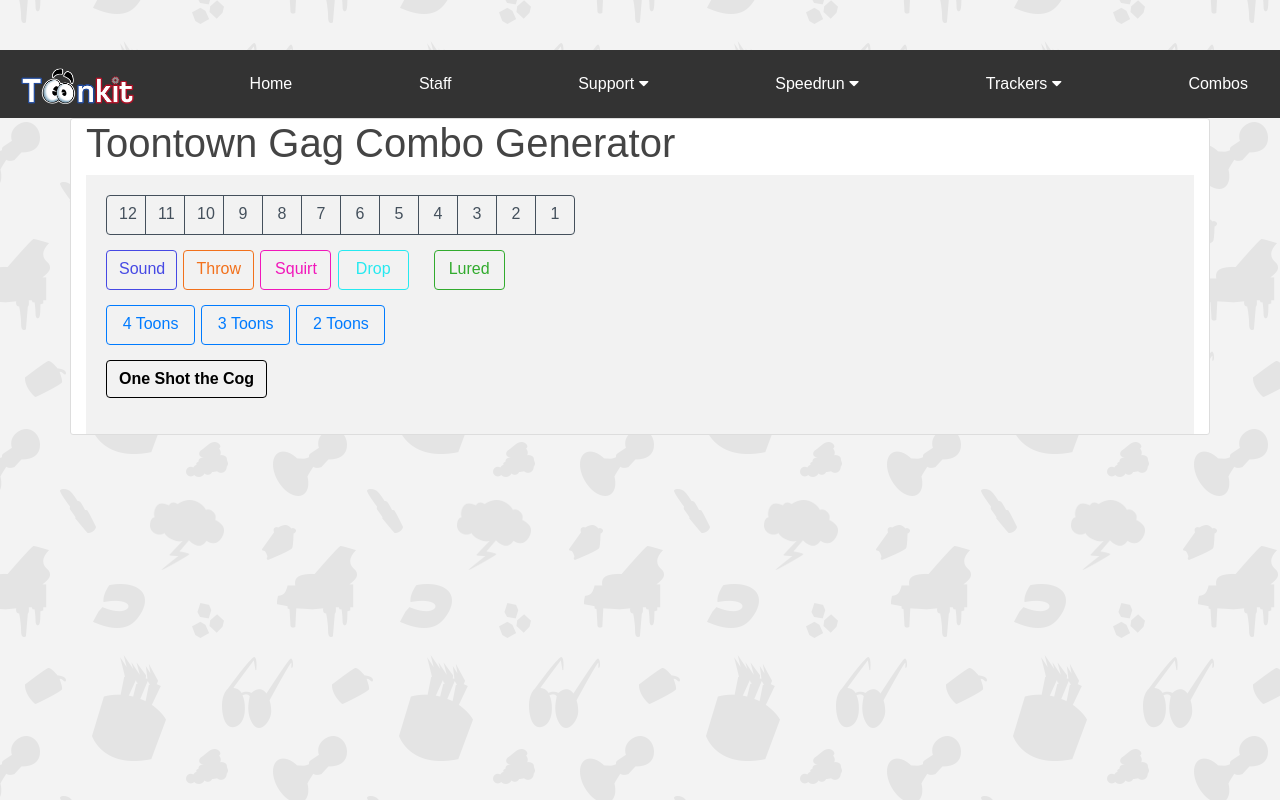
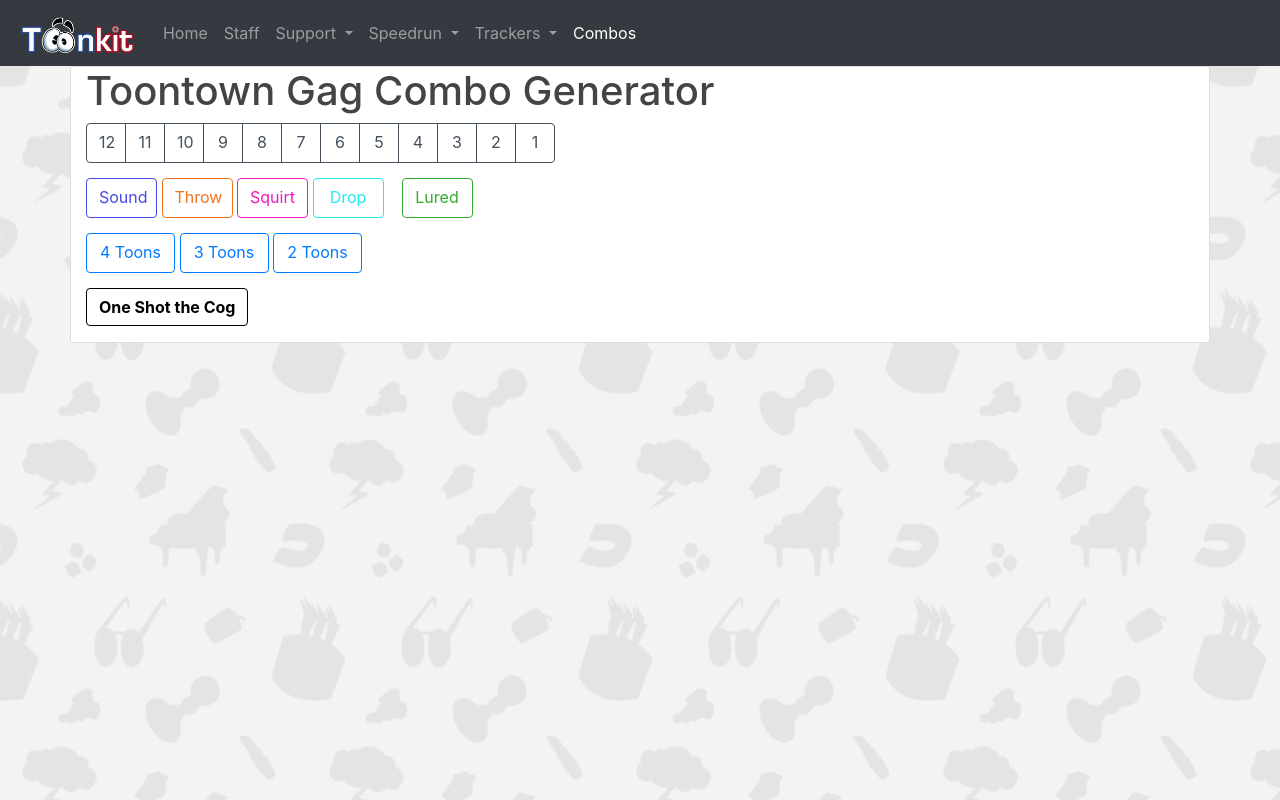
Before and after one commit to Toonkit/Website, a Flask app: page /combos in a window 1280 px wide. Run offline with Flask 2, Linux system fonts and the light colour scheme; style sheets or scripts are compiled from the project's sources; some libraries are stand-ins or nearby versions.

Commit message:
Bootstrap conversion 1
Began converting the site to Bootstrap, and misc. code cleanup.

```diff
--- a/toonkit/static/css/combos.css
+++ b/toonkit/static/css/combos.css
@@ -1,18 +1,16 @@
-html{
+/*html{
   min-height:100%;
-  /*font-size:62.5%*/
-}
+
+  font-size:62.5%
+}*/
 
 body{
-  padding-top: 50px;
-  font-size:1.4rem;
-  font-family:arial; /*cursive raleway,*/
-  font-weight:500;
+  /*padding-top: 50px;*/
   background:#000000;
   background-image:url("../gags_pattern.png");
   background-size:auto;
   background-attachment:fixed;
-  /*background-position:center;*/
+  background-position:center;
   background-repeat:repeat;
 }
 
--- a/toonkit/templates/combos_select_layout.html
+++ b/toonkit/templates/combos_select_layout.html
@@ -1,11 +1,11 @@
 {% extends "layout.html" %}
 {% block head %}
-  {{ super() }}
-  <!-- Required meta tags -->
-  <meta name="viewport" content="width=device-width, initial-scale=1, shrink-to-fit=no">  <!-- Bootstrap CSS -->
-  <link rel="stylesheet" href="https://stackpath.bootstrapcdn.com/bootstrap/4.1.1/css/bootstrap.min.css" integrity="sha384-WskhaSGFgHYWDcbwN70/dfYBj47jz9qbsMId/iRN3ewGhXQFZCSftd1LZCfmhktB" crossorigin="anonymous">
-  <!-- My CSS -->
-  <link rel="stylesheet" type="text/css" href="{{ url_for('static', filename='css/combos.css') }}">
+    <meta charset="utf-8">
+    <meta name="viewport" content="width=device-width, initial-scale=1, shrink-to-fit=no">
+    <!-- Bootstrap CSS -->
+    <link rel="stylesheet" href="https://stackpath.bootstrapcdn.com/bootstrap/4.1.3/css/bootstrap.min.css" integrity="sha384-MCw98/SFnGE8fJT3GXwEOngsV7Zt27NXFoaoApmYm81iuXoPkFOJwJ8ERdknLPMO" crossorigin="anonymous">
+    <!-- My CSS -->
+    <link rel="stylesheet" type="text/css" href="{{ url_for('static', filename='css/combos.css') }}">
 {% endblock head %}
 <!-- Override header in order to hide it. -->
 {% block header %}{% endblock header %}
@@ -105,7 +105,4 @@
   {% block more %}
   {% endblock more %}
 
-  <script src="https://code.jquery.com/jquery-3.3.1.slim.min.js" integrity="sha384-q8i/X+965DzO0rT7abK41JStQIAqVgRVzpbzo5smXKp4YfRvH+8abtTE1Pi6jizo" crossorigin="anonymous"></script>
-  <script src="https://cdnjs.cloudflare.com/ajax/libs/popper.js/1.14.3/umd/popper.min.js" integrity="sha384-ZMP7rVo3mIykV+2+9J3UJ46jBk0WLaUAdn689aCwoqbBJiSnjAK/l8WvCWPIPm49" crossorigin="anonymous"></script>
-  <script src="https://stackpath.bootstrapcdn.com/bootstrap/4.1.1/js/bootstrap.min.js" integrity="sha384-smHYKdLADwkXOn1EmN1qk/HfnUcbVRZyYmZ4qpPea6sjB/pTJ0euyQp0Mk8ck+5T" crossorigin="anonymous"></script>
 {% endblock content %}
--- a/toonkit/templates/layout.html
+++ b/toonkit/templates/layout.html
@@ -1,19 +1,23 @@
-<!DOCTYPE html>
+<!doctype html>
 <html lang="en-US">
   <head>
     {% block head %}
     <meta charset="utf-8">
     <meta http-equiv="X-UA-Compatible" content="IE=edge">
-    <meta name="viewport" content="width=device-width, initial-scale=1, maximum-scale=1">
+    <meta name="viewport" content="width=device-width, initial-scale=1, shrink-to-fit=no">
+    <!-- <meta name="viewport" content="width=device-width, initial-scale=1, maximum-scale=1"> -->
     <link rel="stylesheet" href="{{ url_for('static', filename='css/style.css') }}" media="screen" type="text/css">
     <!-- <link rel="stylesheet" href="assets/css/style.css?v=56a0505306d5abf93dbedeb06cd828a0d26b06f7" media="screen" type="text/css"> -->
     <link rel="stylesheet" href="{{ url_for('static', filename='css/print.css') }}" media="print" type="text/css">
-    <link rel="stylesheet" href="{{ url_for('static', filename='css/navbar.css') }}" type="text/css">
+    <!-- <link rel="stylesheet" href="{{ url_for('static', filename='css/navbar.css') }}" type="text/css"> -->
     <link rel="stylesheet" href="https://use.fontawesome.com/releases/v5.1.0/css/all.css" integrity="sha384-lKuwvrZot6UHsBSfcMvOkWwlCMgc0TaWr+30HWe3a4ltaBwTZhyTEggF5tJv8tbt" crossorigin="anonymous">
     <link rel="shortcut icon" href="{{ url_for('static', filename='favicon.ico') }}">
     <!--[if lt IE 9]>
     <script src="//html5shiv.googlecode.com/svn/trunk/html5.js"></script>
     <![endif]-->
+
+     <!-- Bootstrap CSS -->
+    <link rel="stylesheet" href="https://stackpath.bootstrapcdn.com/bootstrap/4.1.3/css/bootstrap.min.css" integrity="sha384-MCw98/SFnGE8fJT3GXwEOngsV7Zt27NXFoaoApmYm81iuXoPkFOJwJ8ERdknLPMO" crossorigin="anonymous">
 
     <!-- Begin Jekyll SEO tag v2.5.0 -->
     {% if title %}
@@ -29,32 +33,7 @@
     <link rel="canonical" href="https://toonkit.net">
     <meta property="og:url" content="https://toonkit.net">
     <meta property="og:site_name" content="Toontown">
-    <script src="https://ajax.googleapis.com/ajax/libs/jquery/2.1.3/jquery.min.js"></script>
-    <script type="text/javascript" src="{{ url_for('static', filename='js/scroll.js') }}"></script>
-    <script>
-        /* When the user clicks on the button,
-        toggle between hiding and showing the dropdown content */
-        function myFunction(element) {
-            var subarray = element.parentElement.getElementsByClassName('dropdown-content');
-            subarray[0].classList.toggle('show');
-        }
 
-        // Close the dropdown if the user clicks outside of it
-        window.onclick = function(e) {
-            var myDropdowns = document.getElementsByName("myDropdown");
-            for (var myDropdown of myDropdowns) {
-                if (myDropdown.classList.contains('show')) {
-                    myDropdown.classList.remove('show');
-                }
-            }
-            if (e.target.matches('.dropbtn'))
-                myFunction(e.target);
-        }
-            function closeFooter() {
-            var foot = document.getElementById('footer');
-            foot.style.display = "none";
-        }
-    </script>
     <script type="application/ld+json">
         {"name":"Toontown","description":"The page requested cannot be
         found.","@type":"WebSite","url":"https://toonkit.net","headline":"Toontown: Corporate Clash Technical Issues FAQ","@context":"http://schema.org"}</script>
@@ -62,44 +41,59 @@
     {% endblock head %}
   </head>
 
-  <body onload="changeside()">
+  <body><!--  onload="changeside()"> -->
     {% block body %}
-    <div class="navbar">
-      <img src="{{ url_for('static', filename='images/toonkit-logo.png') }}" class="dropdown" height="5%" style="padding-left:5px; padding-right:5px; height:auto; width:auto; max-height:40px; max-width:220px;">
-      <a href="{{ url_for('home') }}">Home</a>
-      <a href="{{ url_for('staff') }}">Staff</a>
-      <div class="dropdown">
-        <button class="dropbtn">Support
-          <i class="fa fa-caret-down"></i>
-        </button>
-        <div class="dropdown-content" name="myDropdown">
-          <a href="{{ url_for('clash_faq') }}">Corporate Clash FAQ</a>
-          <a href="#">Toontown Rewritten FAQ</a>
-        </div>
+    <nav class="navbar navbar-expand-lg navbar-dark bg-dark">
+      <a class="navbar-brand" href="#">
+        <img src="{{ url_for('static', filename='images/toonkit-logo.png') }}" class="dropdown" height="5%" style="padding-left:5px; padding-right:5px; height:auto; width:auto; max-height:40px; max-width:220px;">
+      </a>
+      <button class="navbar-toggler" type="button" data-toggle="collapse" data-target="#navbarNavDropdown" aria-controls="navbarNavDropdown" aria-expanded="false" aria-label="Toggle navigation">
+        <span class="navbar-toggler-icon"></span>
+      </button>
+      <div class="collapse navbar-collapse" id="navbarNavDropdown">
+        <ul class="navbar-nav">
+          <li class="nav-item">
+            <a id="home" class="nav-link" href="{{ url_for('home') }}">Home <span class="sr-only">(current)</span></a>
+          </li>
+          <li class="nav-item">
+            <a id="staff" class="nav-link" href="{{ url_for('staff') }}">Staff</a>
+          </li>
+          <li class="nav-item dropdown">
+            <a class="nav-link dropdown-toggle" href="#" id="navbarDropdownMenuLink" role="button" data-toggle="dropdown" aria-haspopup="true" aria-expanded="false">
+              Support
+            </a>
+            <div class="dropdown-menu" aria-labelledby="navbarDropdownMenuLink">
+              <a id="clash_faq" class="dropdown-item" href="{{ url_for('clash_faq') }}">Corporate Clash FAQ</a>
+              <a id="rewritten_faq" class="dropdown-item" href="#">Toontown Rewritten FAQ</a>
+            </div>
+          </li>
+          <li class="nav-item dropdown">
+            <a class="nav-link dropdown-toggle" href="#" id="navbarDropdownMenuLink" role="button" data-toggle="dropdown" aria-haspopup="true" aria-expanded="false">
+              Speedrun
+            </a>
+            <div class="dropdown-menu" aria-labelledby="navbarDropdownMenuLink">
+              <a id="speedrunning_faq" class="dropdown-item" href="{{ url_for('speedrunning_faq') }}">Speedrunning FAQ</a>
+              <a id="leaderboard_cc" class="dropdown-item" href="#">Leaderboard: Corporate Clash</a>
+              <a id="leaderboard_ttr" class="dropdown-item" href="#">Leaderboard: Rewritten</a>
+            </div>
+          </li>
+          <li class="nav-item dropdown">
+            <a class="nav-link dropdown-toggle" href="#" id="navbarDropdownMenuLink" role="button" data-toggle="dropdown" aria-haspopup="true" aria-expanded="false">
+              Trackers
+            </a>
+            <div class="dropdown-menu" aria-labelledby="navbarDropdownMenuLink">
+              <a id="cc_inv_tracker" class="dropdown-item" href="{{ url_for('cc_inv_tracker') }}">CC Invasion Tracker</a>
+              <a id="cc_status" class="dropdown-item" href="{{ url_for('cc_status') }}">CC Status</a>
+              <a id="ttr_inv_tracker" class="dropdown-item" href="#">TTR Invasion Tracker</a>
+              <a id="ttr_status" class="dropdown-item" href="#">TTR Status</a>
+            </div>
+          </li>
+          <li class="nav-item">
+            <a id="combos" class="nav-link" href="{{ url_for('combos') }}">Combos</a>
+          </li>
+        </ul>
       </div>
-      <div class="dropdown">
-        <button class="dropbtn">Speedrun
-          <i class="fa fa-caret-down"></i>
-        </button>
-        <div class="dropdown-content" name="myDropdown">
-          <a href="{{ url_for('speedrunning_faq') }}">Speedrunning FAQ</a>
-          <a href="#">Leaderboard: Corporate Clash</a>
-          <a href="#">Leaderboard: Rewritten</a>
-        </div>
-      </div>
-      <div class="dropdown">
-        <button class="dropbtn">Trackers
-          <i class="fa fa-caret-down"></i>
-        </button>
-        <div class="dropdown-content" name="myDropdown">
-          <a href="{{ url_for('cc_inv_tracker') }}">CC Invasion Tracker</a>
-          <a href="{{ url_for('cc_status') }}">CC Status</a>
-          <a href="#">TTR Invasion Tracker</a>
-          <a href="#">TTR Status</a>
-        </div>
-      </div>
-      <a href="{{ url_for('combos') }}">Combos</a>
-    </div>
+    </nav>
     {% block header %}
     <header>
       <div class="inner">
@@ -110,8 +104,25 @@
       </div>
     </header>
     {% endblock header %}
+
     {% block content %}
     {% endblock content %}
+
     {% endblock body %}
+
+    {% block js %}
+    <!-- jQuery first, then Popper.js, then Bootstrap JS -->
+    <script src="https://code.jquery.com/jquery-3.3.1.slim.min.js" integrity="sha384-q8i/X+965DzO0rT7abK41JStQIAqVgRVzpbzo5smXKp4YfRvH+8abtTE1Pi6jizo" crossorigin="anonymous"></script>
+    <script src="https://cdnjs.cloudflare.com/ajax/libs/popper.js/1.14.3/umd/popper.min.js" integrity="sha384-ZMP7rVo3mIykV+2+9J3UJ46jBk0WLaUAdn689aCwoqbBJiSnjAK/l8WvCWPIPm49" crossorigin="anonymous"></script>
+    <script src="https://stackpath.bootstrapcdn.com/bootstrap/4.1.3/js/bootstrap.min.js" integrity="sha384-ChfqqxuZUCnJSK3+MXmPNIyE6ZbWh2IMqE241rYiqJxyMiZ6OW/JmZQ5stwEULTy" crossorigin="anonymous"></script>
+
+    <!-- <script type="text/javascript" src="{{ url_for('static', filename='js/scroll.js') }}"></script> -->
+    <!-- Make nav-item pertaining to url active -->
+    <script>
+    $(document).ready(function () {
+        $("#{{request.endpoint}}").closest('li').addClass("active");
+    });
+    </script>
+    {% endblock js %}
   </body>
 </html>
```
Also changed, not shown: toonkit/static/css/style.css (+2 -1 lines), toonkit/templates/cc-tracker.html (+13 -21 lines), toonkit/templates/index.html (+10 -4 lines).
